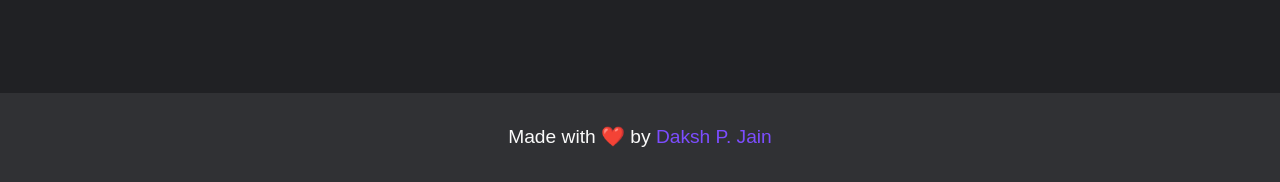
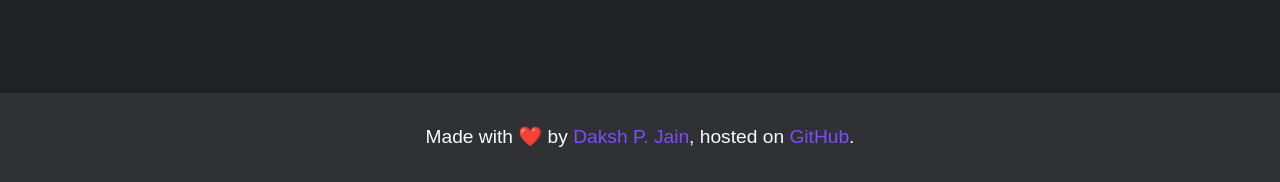
Before and after one commit to RetroMusicPlayer/retromusicplayer.github.io, a plain HTML site: page about.html in a window 1280 px wide. Shown: the part 1387-1569 px from the top of the page. Drawn offline with Linux system fonts and the light colour scheme.

Commit message:
Add GH source code in the footer #1

```diff
--- a/about.html
+++ b/about.html
@@ -247,7 +247,7 @@
                 <div class="col-12">
                     <p class="mb-0 display-7">
                         Made with ❤️ by <a href="https://daksh.eu.org" class="text-primary" target="_blank">Daksh
-                            P. Jain</a></p>
+                            P. Jain</a>, hosted on <a href="https://github.com/RetroMusicPlayer/retromusicplayer.github.io">GitHub</a>.</p>
                 </div>
             </div>
         </div>
```
Also changed, not shown: faq.html (+1 -1 lines), index.html (+1 -1 lines), screenshots.html (+1 -1 lines).
